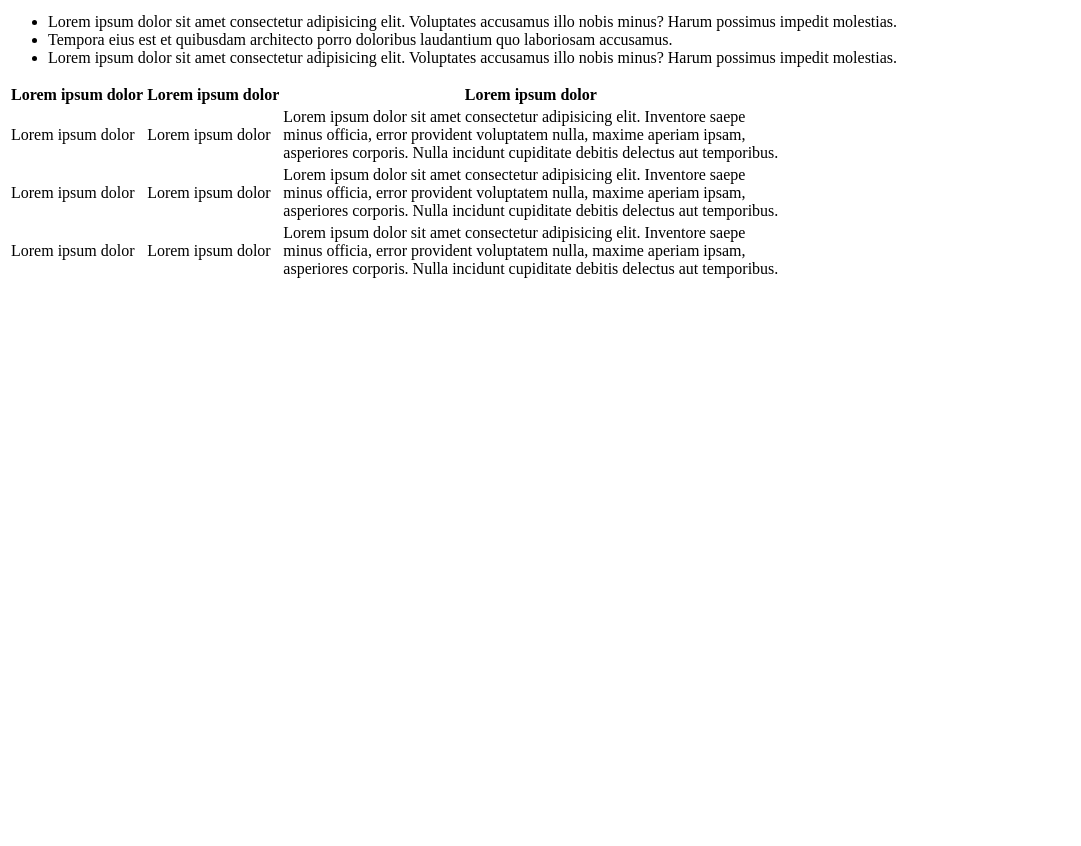
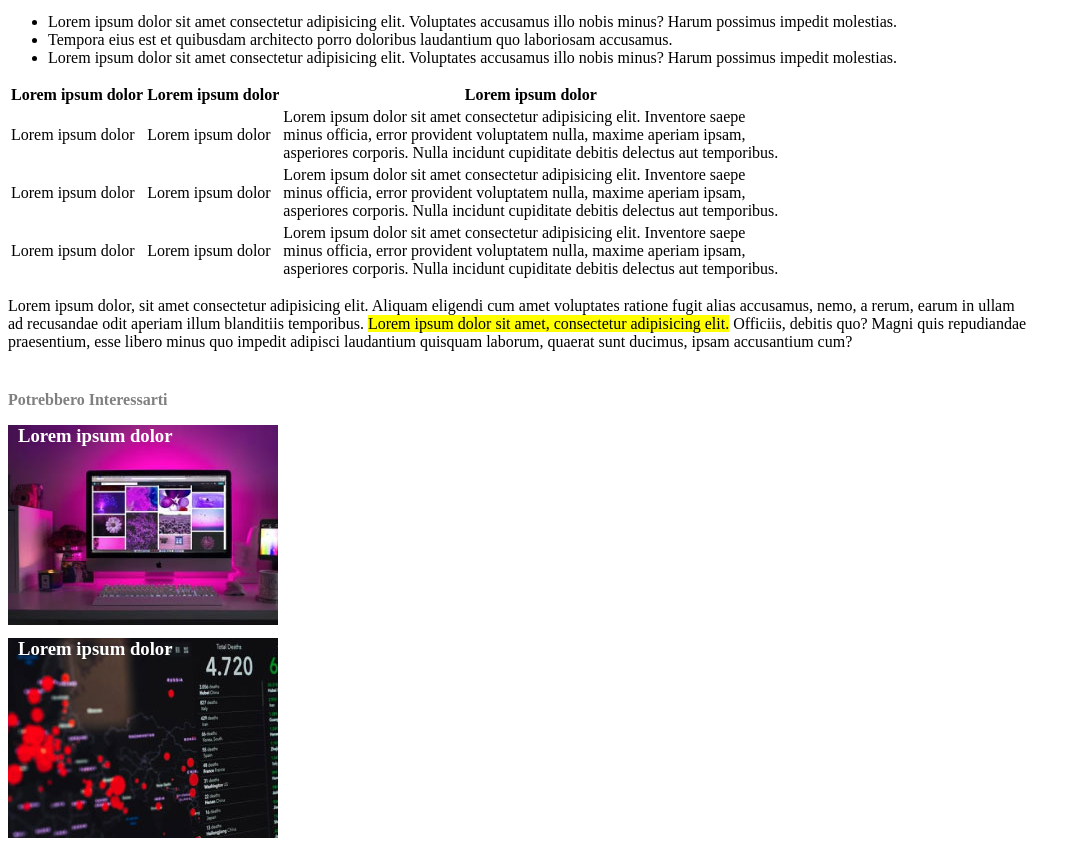
Before and after one commit to moa3337/html-css-booleaner, a plain HTML site: page index.html in a window 1280 px wide. Shown: the part 662-1508 px from the top of the page, without its empty margins (0-1081 px from the left). Before the commit the page ends 951 px from the top, so only its background shows below. Drawn offline with Linux system fonts and the light colour scheme.

Commit message:
final commit

```diff
--- a/css/style.css
+++ b/css/style.css
@@ -23,3 +23,28 @@ h1{
 .underlined{
     background-color: yellow;
 }
+
+.altro{
+    color: grey;
+    margin-top: 40px;
+}
+
+.foto-finale1{
+    width: 270px;
+    height: 200px;
+    background-image: url(../pictures/monitor.jpg);
+    background-color: red;
+}
+
+.foto-finale2{
+    width: 270px;
+    height: 200px;
+    margin-top: 13px;
+    background-image: url(../pictures/graph.jpg);
+}
+
+.descrizione-foto{
+    color: white;
+    margin-top: 10px;
+    margin-left: 10px;
+}
--- a/index.html
+++ b/index.html
@@ -19,7 +19,7 @@
            <h1>Internet deve essere la servizio del "bene
             pubblico": il manifesto di Tim Berners Lee
            </h1>
-           <div class="fonte">
+           <div>
                <strong><span style="color:grey;">Scritto da</span>
                <span style="color:lightskyblue;">The Booleaner</span></strong><br>
                <span style="font-size: 11px;">il 10/10/2020</span>
@@ -69,17 +69,22 @@
                 </tr>
             </table>
 
-
-
-
-
-
-
-
-
+            <p>Lorem ipsum dolor, sit amet consectetur adipisicing elit. Aliquam eligendi cum amet voluptates ratione fugit alias accusamus, nemo, a rerum, earum in ullam<br>ad recusandae odit aperiam illum blanditiis temporibus.
+                <span class="underlined">Lorem ipsum dolor sit amet, consectetur adipisicing elit.</span> Officiis, debitis quo? Magni quis repudiandae<br>praesentium, esse libero minus quo impedit adipisci laudantium quisquam laborum, quaerat sunt ducimus, ipsam accusantium cum?
+            </p>
         </main>
 
         <footer>
+            <!--altro-->
+            <p class="altro">
+                <strong>Potrebbero Interessarti</strong>
+            </p>
+            <div class="foto-finale1">
+                <h3 class="descrizione-foto">Lorem ipsum dolor</h3>
+            </div>
+            <div class="foto-finale2">
+                <h3 class="descrizione-foto">Lorem ipsum dolor</h3>
+            </div>
 
         </footer>
    </body>
```
Also changed, not shown: pictures/graph.jpg (added), pictures/monitor.jpg (added).
